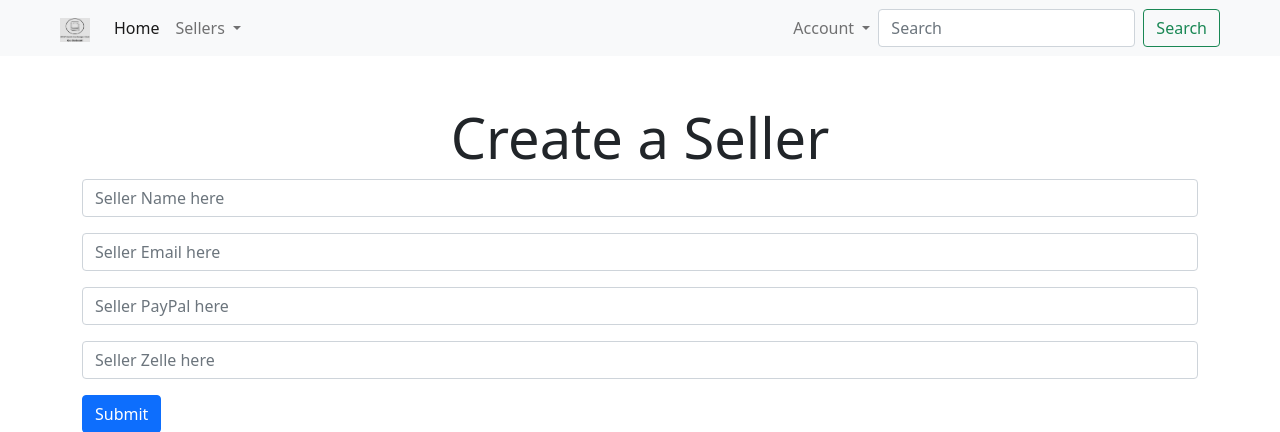
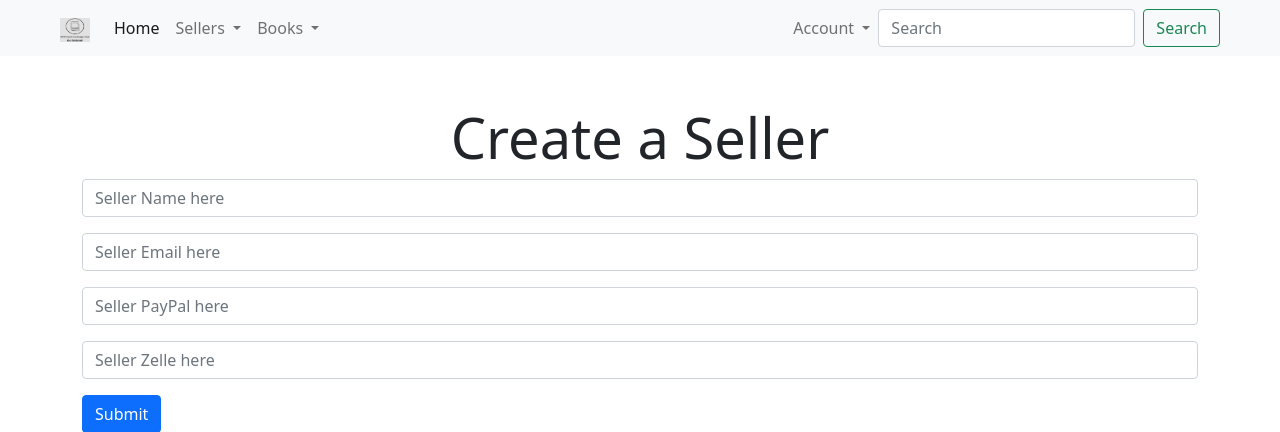
Before and after one commit to BISV-Graph-AI/bisv-book-club-exchange-admin, a FastAPI app: page /post-a-seller/ in a window 1280 px wide. Shown: the top 432 px of the page. Run offline with FastAPI, Linux system fonts and the light colour scheme; parts of the project's set-up code (start-up, migrations or seed data) failed here and were passed over; some libraries are stand-ins or nearby versions.

Commit message:
add book info

```diff
--- a/db/base.py
+++ b/db/base.py
@@ -1,3 +1,4 @@
 from db.base_class import Base
+from db.models.books import Books
 from db.models.sellers import Sellers
 from db.models.users import Users
--- a/db/models/sellers.py
+++ b/db/models/sellers.py
@@ -18,3 +18,4 @@ class Sellers(Base):
     is_active = Column(Boolean(), default=True)
     owner_id = Column(Integer, ForeignKey("users.id"))
     owner = relationship("Users", back_populates="sellers")
+    books = relationship("Books", back_populates="seller")
--- a/templates/components/navbar.html
+++ b/templates/components/navbar.html
@@ -18,6 +18,15 @@
           <ul class="dropdown-menu" aria-labelledby="navbarDropdown">
             <li><a class="dropdown-item" href="/post-a-seller/">Create a Seller</a></li>
             <li><a class="dropdown-item" href="/delete-seller/">Delete a Seller</a></li>
+          </ul>
+        </li>
+        <li class="nav-item dropdown">
+          <a class="nav-link dropdown-toggle" href="#" id="navbarDropdown" role="button" data-bs-toggle="dropdown" aria-expanded="false">
+            Books
+          </a>
+          <ul class="dropdown-menu" aria-labelledby="navbarDropdown">
+            <li><a class="dropdown-item" href="/post-a-book/">Create a Book</a></li>
+            <li><a class="dropdown-item" href="/delete-book/">Delete a Book</a></li>
           </ul>
         </li>
       </ul>
--- a/webapps/base.py
+++ b/webapps/base.py
@@ -1,10 +1,13 @@
 from fastapi import APIRouter
+from webapps.books import route_books
 from webapps.auth import route_login
 from webapps.sellers import route_sellers
 from webapps.users import route_users
 
 
 api_router = APIRouter()
+
+api_router.include_router(route_books.router, prefix="", tags=["books-webapp"])
+api_router.include_router(route_login.router, prefix="", tags=["auth-webapp"])
 api_router.include_router(route_sellers.router, prefix="", tags=["sellers-webapp"])
 api_router.include_router(route_users.router, prefix="", tags=["users-webapp"])
-api_router.include_router(route_login.router, prefix="", tags=["auth-webapp"])
```
Also changed, not shown: apis/base.py (+5 -3 lines).
